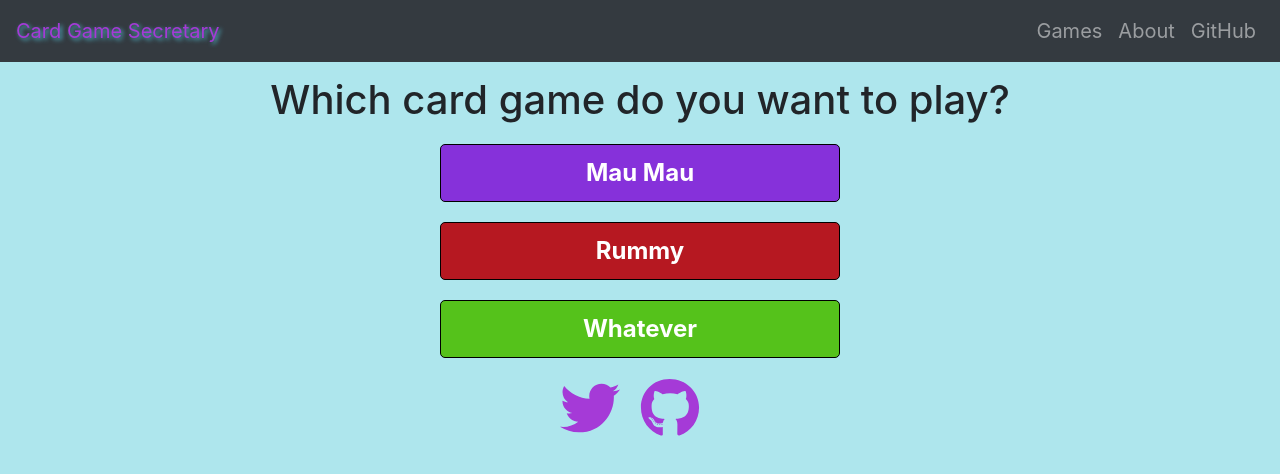
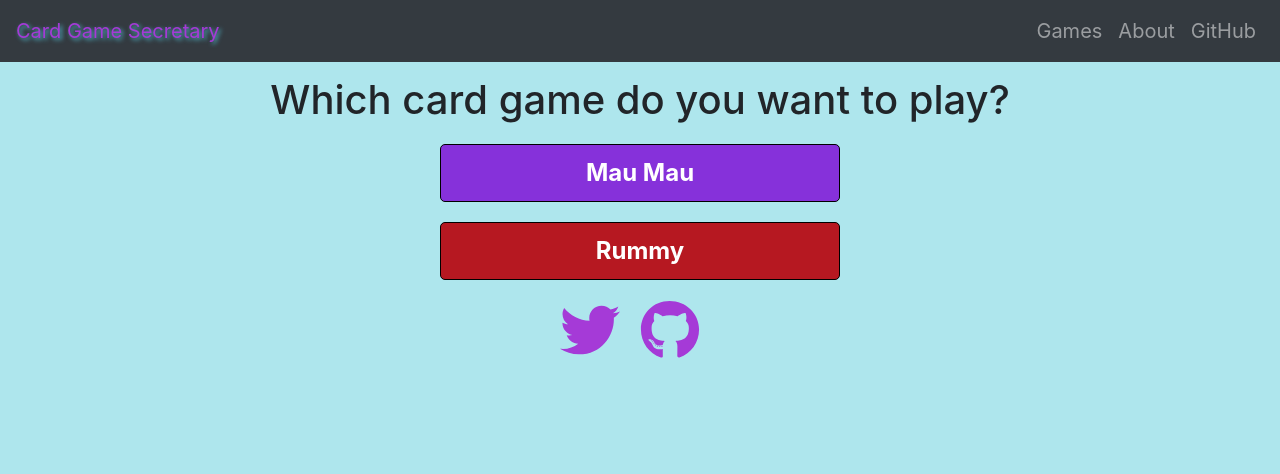
Before and after one commit to bastian-ger/card_secretary, a React app: page /games in a window 1280 px wide. Shown: the top 474 px of the page. Built offline with nearby package versions, Linux system fonts and the light colour scheme.

Commit message:
Deleted a StyledLink

```diff
--- a/src/components/Games/Games.js
+++ b/src/components/Games/Games.js
@@ -18,12 +18,6 @@ const Games = (props) => {
       >
         Rummy
       </StyledLink>
-      <StyledLink
-        component="Whatever"
-        color="Green"
-      >
-        Whatever
-      </StyledLink>
     </main>
   );
 }
```
